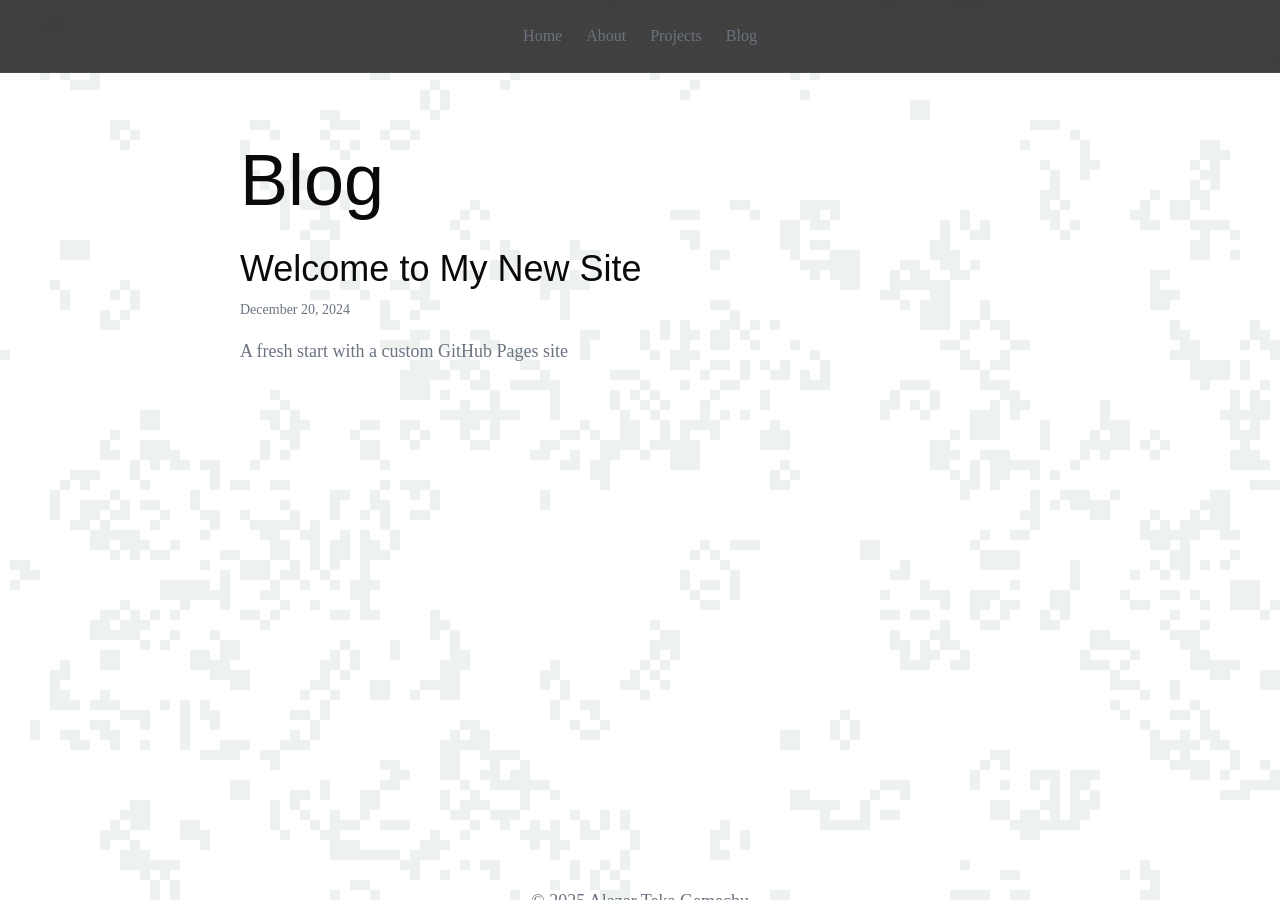
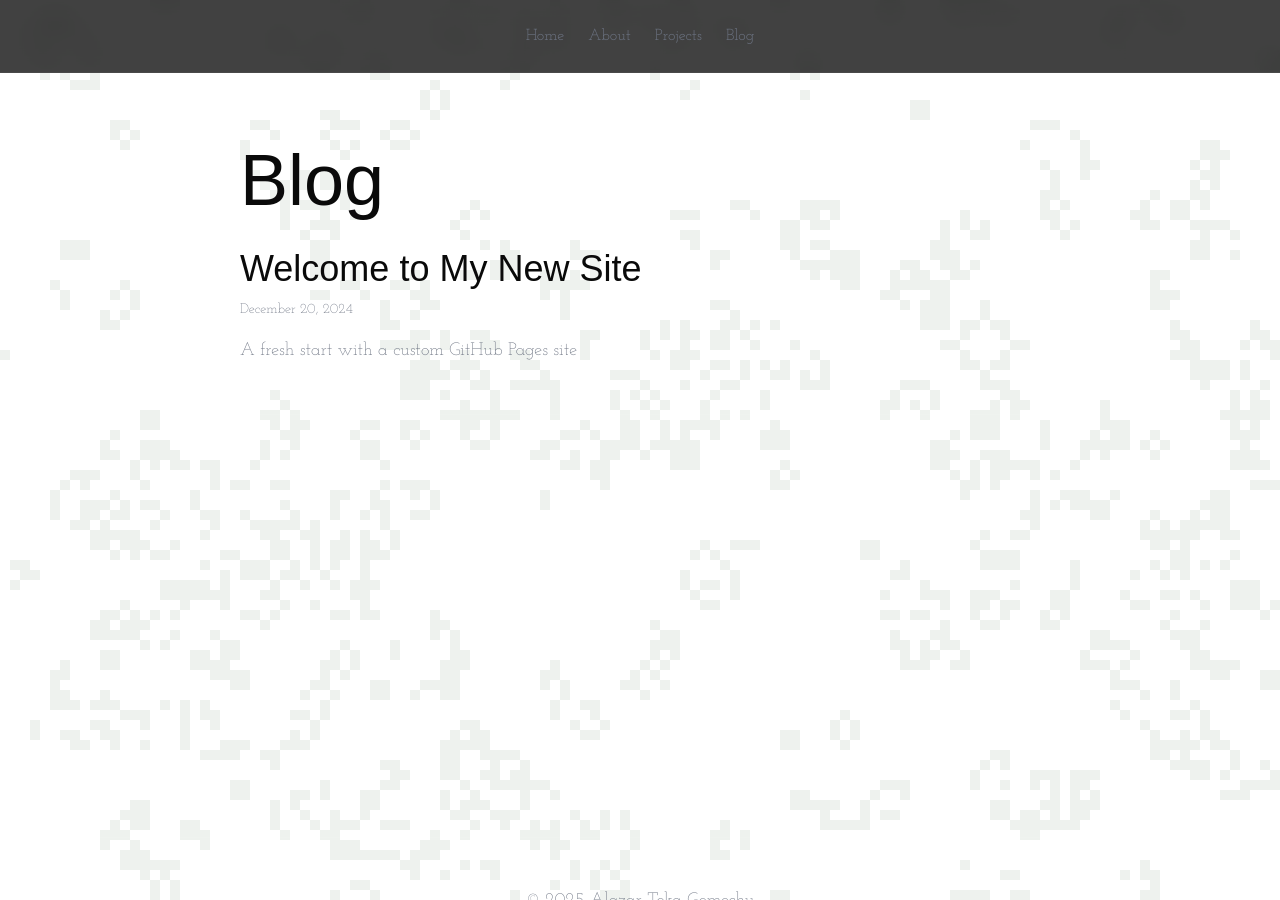
Before and after one commit to alazarteka/alazarteka.github.io, a Jekyll site: the page built from blog.html, in a window 1280 px wide and 900 px high. Built offline with Jekyll 4.4.1, drawn with Linux system fonts in a browser that asks for light colours; some web fonts are replaced.

Commit message:
Replace Buda with Josefin Slab for body text

```diff
--- a/_layouts/default.html
+++ b/_layouts/default.html
@@ -8,7 +8,7 @@
 
   <link rel="preconnect" href="https://fonts.googleapis.com">
   <link rel="preconnect" href="https://fonts.gstatic.com" crossorigin>
-  <link href="https://fonts.googleapis.com/css2?family=Buda:wght@300&family=Turret+Road:wght@200;300;400;500;700;800&display=swap" rel="stylesheet">
+  <link href="https://fonts.googleapis.com/css2?family=Josefin+Slab:wght@300;400&family=Turret+Road:wght@200;300;400;500;700;800&display=swap" rel="stylesheet">
 
   <link rel="stylesheet" href="{{ '/assets/css/normalize.css' | relative_url }}">
   <link rel="stylesheet" href="{{ '/assets/css/variables.css' | relative_url }}">
--- a/assets/css/style.css
+++ b/assets/css/style.css
@@ -153,9 +153,15 @@ a:hover {
   font-weight: 800;
 }
 
-.buda-light {
-  font-family: "Buda", serif;
+.josefin-slab-light {
+  font-family: "Josefin Slab", serif;
   font-weight: 300;
+  font-style: normal;
+}
+
+.josefin-slab-regular {
+  font-family: "Josefin Slab", serif;
+  font-weight: 400;
   font-style: normal;
 }
 
--- a/assets/css/variables.css
+++ b/assets/css/variables.css
@@ -11,7 +11,7 @@
 
   /* Typography */
   --font-heading: 'Turret Road', sans-serif;
-  --font-sans: 'Buda', serif;
+  --font-sans: 'Josefin Slab', serif;
   --font-mono: 'SF Mono', 'Monaco', 'Inconsolata', 'Fira Code', 'Droid Sans Mono', monospace;
 
   /* Font Sizes */
```
